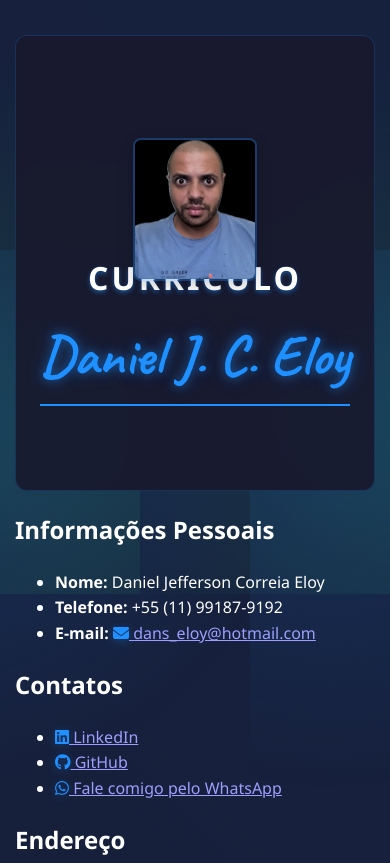
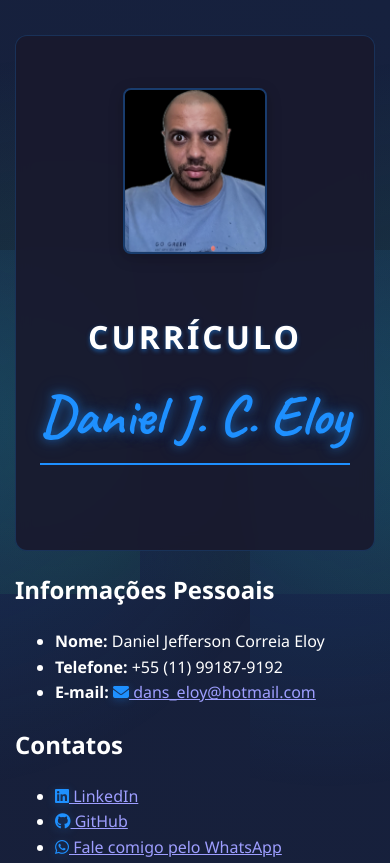
Before and after one commit to DanielEloy/apresentacao, a plain HTML site: page index.html in a window 390 px wide. Shown: the top 863 px of the page. Drawn offline with nearby package versions, Linux system fonts and the light colour scheme; a script that the page names is missing.

Commit message:
Melhorando o CSS para ficar no formado adequado para Mobile

```diff
--- a/css/style.css
+++ b/css/style.css
@@ -16,25 +16,38 @@ body {
       transparent 80px);
 }
 
-@media (max-width: 768px) {
-  img[alt="FotoPerfil"] {
-    float: none;
-    display: block;
-    margin: 20px auto !important;
-    width: 120px;
-  }
+.CabecarioCurriculo {
+  position: relative;
+  z-index: 2; /* Garante que o texto fique na frente */
 }
 
 .FotoPerfil {
-  position: relative;
   float: right;
   width: 150px;
-  margin: -40px 5vw 20px 20px;
+  margin: 20px 5vw 20px 20px; /* Ajuste aqui */
   border-radius: 8px;
   border: 2px solid rgba(30, 144, 255, 0.3);
   box-shadow: 0 4px 15px rgba(0, 0, 0, 0.2);
-  z-index: 1;
-  top: 50px;
+}
+
+@media (max-width: 768px) {
+  .FotoPerfil {
+    float: none;
+    display: block;
+    width: 140px;
+    margin: 20px auto !important;
+    top: 0 !important; /* Reset do posicionamento */
+    position: relative; /* Garante o comportamento padrão */
+  }
+
+  header {
+    padding-top: 1rem; /* Espaço extra no cabeçalho */
+  }
+
+  .CabecarioCurriculo {
+    margin-top: 0; /* Remove margem superior */
+    padding-top: 1rem; /* Espaçamento interno */
+  }
 }
 
 .CabecarioCurriculo {
```
Also changed, not shown: README.md.
